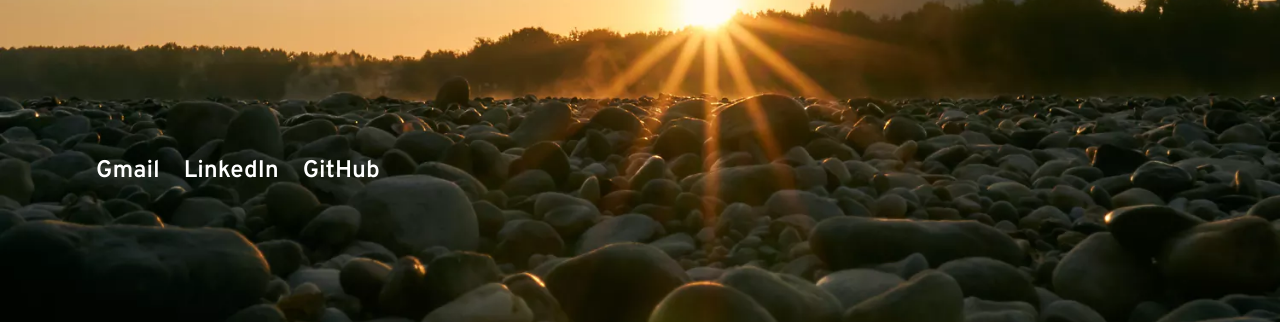
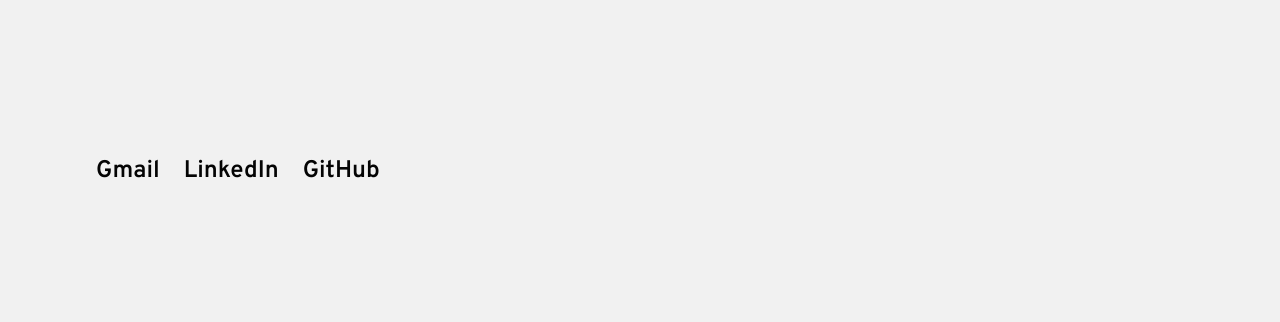
Before and after one commit to alifalmahfudz/alifalmahfudz.github.io, a website built with Parcel: page index.html in a window 1280 px wide. Shown: the part 520-842 px from the top of the page. Built offline with nearby package versions, Linux system fonts and the light colour scheme; a web font is replaced by a local one.

Commit message:
Update home.css

```diff
--- a/home.css
+++ b/home.css
@@ -69,7 +69,6 @@
   background-size: cover;
   justify-content: center;
   background-color: #f1f1f1;
-  background-image: url("public/playground_assets/pexels-markus-distelrath-3-1500w.jpg");
   background-position: center;
 }
 .home-hero {
@@ -131,7 +130,7 @@
   flex-direction: row;
 }
 .home-link2 {
-  color: var(--dl-color-gray-white);
+  color: rgb(4, 4, 4);
   font-size: 24px;
   align-self: flex-start;
   font-family: Overpass;
@@ -140,7 +139,7 @@
   text-decoration: none;
 }
 .home-link3 {
-  color: var(--dl-color-gray-white);
+  color: rgb(4, 4, 4);
   font-size: 24px;
   align-self: flex-start;
   font-family: Overpass;
@@ -149,7 +148,7 @@
   text-decoration: none;
 }
 .home-link4 {
-  color: var(--dl-color-gray-white);
+  color: rgb(4, 4, 4);
   font-size: 24px;
   align-self: flex-start;
   font-family: Overpass;
```
